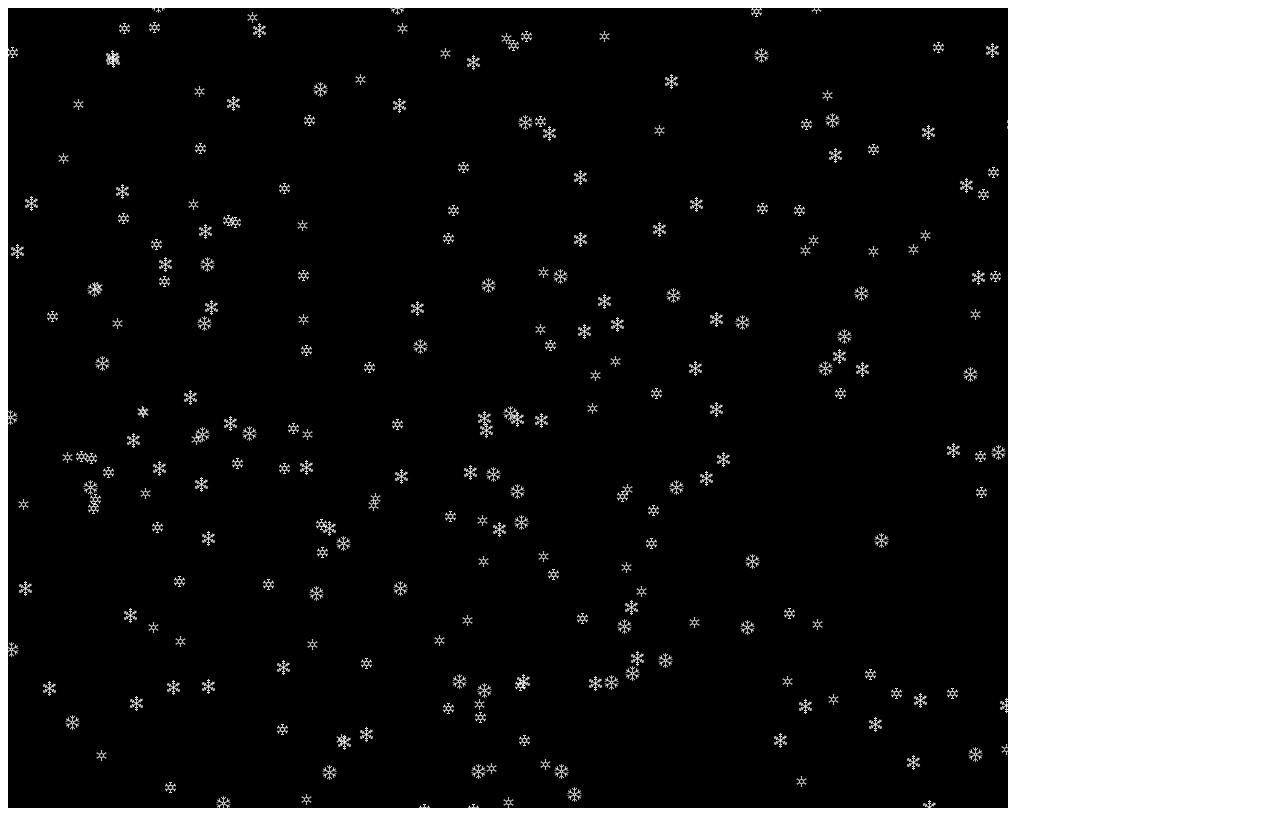
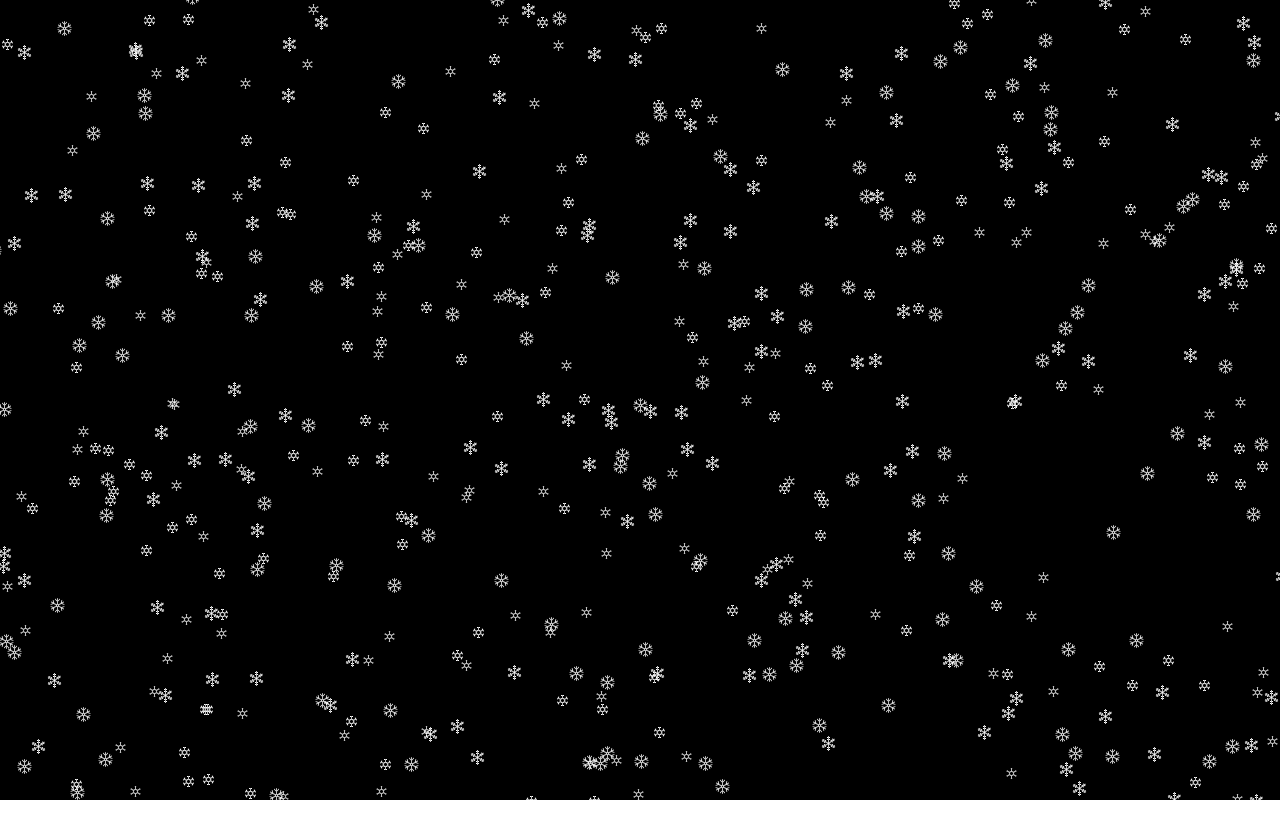
Before and after one commit to ariya/X2, a plain HTML site: page javascript/christmasblaster/index.html in a window 1280 px wide. Drawn offline with Linux system fonts and the light colour scheme.

Commit message:
Fit canvas to window, and handle window resizes

```diff
--- a/javascript/christmasblaster/index.html
+++ b/javascript/christmasblaster/index.html
@@ -2,6 +2,9 @@
 <html xmlns="http://www.w3.org/1999/xhtml" xml:lang="en">
     <head>
         <title>svg2code - test</title>
+        <style type="text/css">
+            body { margin: 0; overflow: hidden; }
+        </style>
         <script type="text/javascript" src="graphics.js"></script>
         <script type="text/javascript">
             var mouseX = 0;
@@ -41,10 +44,13 @@
 
             function draw()
             {
-                var flakeImage = flakes[Math.floor(Math.random() * flakes.length)].image;
-                canvasContext.drawImage(flakeImage,
-                                        Math.round(Math.random() * (canvas.width + 2 * flakeImage.width) - flakeImage.width),
-                                        Math.round(Math.random() * (canvas.height + 2 * flakeImage.height) - flakeImage.height));
+                var flakesPerDraw = Math.ceil(canvas.width * canvas.height / 800000.0);
+                for (var i = 0; i < flakesPerDraw; i++) {
+                    var flakeImage = flakes[Math.floor(Math.random() * flakes.length)].image;
+                    canvasContext.drawImage(flakeImage,
+                                            Math.round(Math.random() * (canvas.width + 2 * flakeImage.width) - flakeImage.width),
+                                            Math.round(Math.random() * (canvas.height + 2 * flakeImage.height) - flakeImage.height));
+                }
                 setTimeout(draw, 20);
                 if (!drawing)
                     return;
@@ -66,22 +72,34 @@
                 canvasContext.restore();
             }
 
+            function fitToWindow()
+            {
+                canvas.height = window.innerHeight;
+                canvas.width = window.innerWidth;
+                canvasContext.fillStyle = "#000";
+                canvasContext.fillRect(0, 0, canvas.width, canvas.height);
+            }
+
             window.onload = function()
             {
                 canvas = document.getElementById('canvas');
+                canvasContext = canvas.getContext('2d');
+                fitToWindow();
                 canvas.addEventListener('mousemove', onMouseMove, false);
                 canvas.addEventListener('mousedown', onMouseDown, false);
                 canvas.addEventListener('mouseup', onMouseUp, false);
                 canvas.addEventListener('mouseout', onMouseUp, false);
-                canvasContext = canvas.getContext('2d');
-                canvasContext.fillStyle = "#000";
-                canvasContext.fillRect(0, 0, canvas.width, canvas.height);
                 draw();
+            }
+
+            window.onresize = function()
+            {
+                fitToWindow();
             }
         </script>
     </head>
     <body>
-        <canvas id="canvas" width="1000" height="800">
+        <canvas id="canvas" width="10" height="10">
             Your browser does not support HTML5 Canvas.
         </canvas>
     </body>
```
